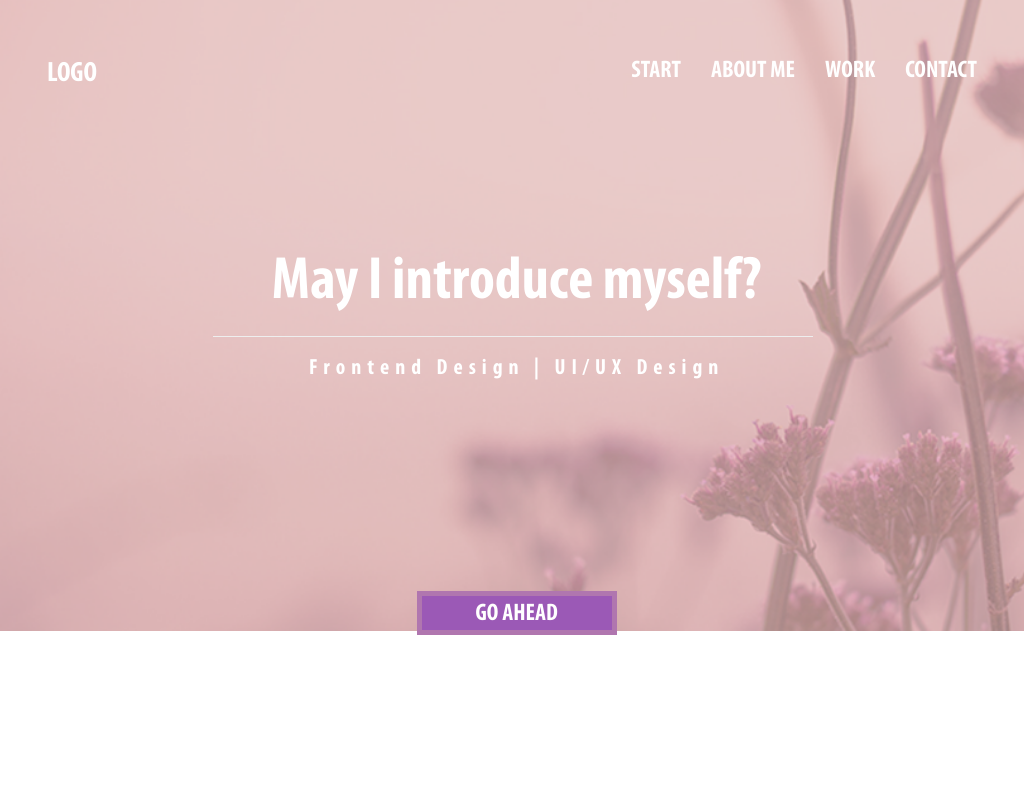
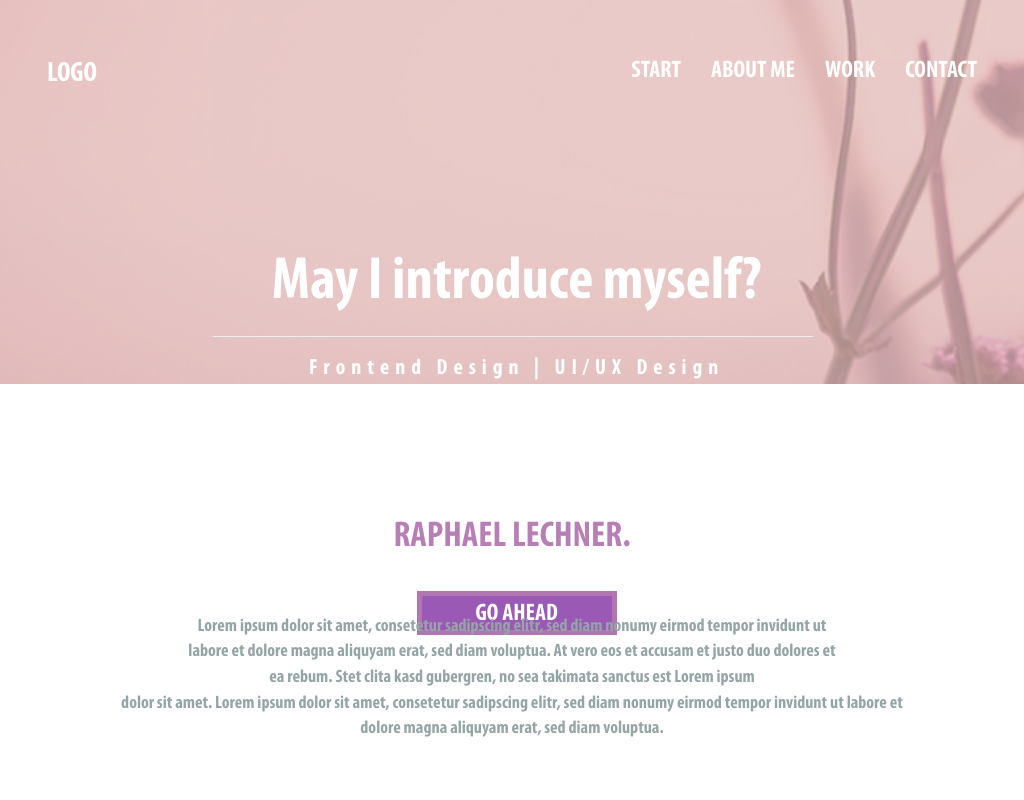
Before and after one commit to delonel33/delonel33.github.io, a plain HTML site: page index.html in a window 1024 px wide. Shown: the top 800 px of the page. Drawn offline with Linux system fonts and the light colour scheme.

Commit message:
init commit

```diff
--- a/css/style.css
+++ b/css/style.css
@@ -457,6 +457,7 @@ footer
 	header
 	{
 		background-size:125%;
+
 	}
 
 }
@@ -466,6 +467,7 @@ footer
 	header
 	{
 		background-size:148%;
+		height: 48vh;
 	}
 
 
```
